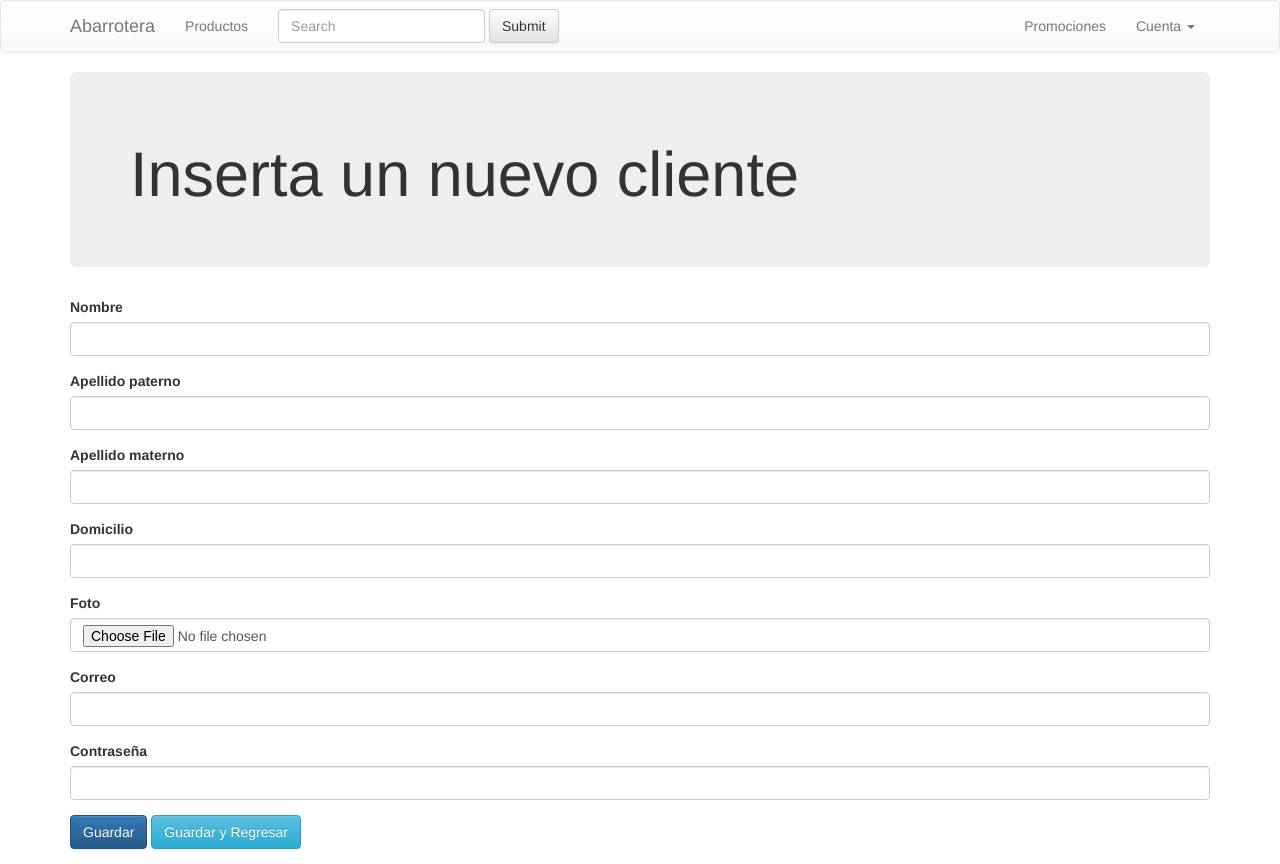
After one commit to naujoh/WP_abarrotera, a PHP site: page /venta/registro/nuevo.php in a window 1280 px wide. The commit adds this page. Run offline with PHP 8.4, Linux system fonts and the light colour scheme; some libraries are stand-ins or nearby versions.

Commit message:
Adding the register form and starting login system

```diff
--- a/admin/abarrotera.class.php
+++ b/admin/abarrotera.class.php
@@ -9,7 +9,8 @@ if(!class_exists('Abarrotera')){
 		var $configuracion = null;
 		function __construct()
 		{
-			include_once('../../configuracion.php');
+			// print_r($_SERVER); die();
+			include_once($_SERVER['DOCUMENT_ROOT'].'/abarrotera/configuracion.php');
 			$this->configuracion=$configuracion;
 			$this->conexion = $conexion;
 		}
@@ -57,24 +58,27 @@ if(!class_exists('Abarrotera')){
 		function actualizar($tabla, $parametros, $llaves){
 			$datos = array_keys($parametros);
 			$keys = array_keys($llaves);
-			array_walk($datos, function(&$item){$item=$item.'=:'.$item;});
-			array_walk($keys, function(&$item){$item=$item.'=:'.$item;});
+			array_walk($datos, function(&$item){$item=$item.'=?';});
+			array_walk($keys, function(&$item){$item=$item.'=?';});
 			$sql = 'UPDATE '.$tabla.' SET '.implode(",", $datos).' WHERE '.implode(" and ", $keys);
 			// echo $sql; die();
 			try{
 				$statement=$this->conexion->prepare($sql);
+				$i=1;
 				foreach ($parametros as $key => $value) {
-					$statement->bindValue(':'.$key, $value);
+					$statement->bindValue($i, $value);
+					$i++;
 				}
 				foreach ($llaves as $key => $value) {
-					$statement->bindParam(':'.$key, $value);
+					$statement->bindValue($i, $value);
+					$i++;
 				}
 				return $statement->execute();
+				// echo $statement->execute(); die();
 			}
 			catch (Exception $e){
 				echo 'La exception: '. $e->getMessage(). '\n';
 			}
-
 		}
 
 		/**
@@ -124,8 +128,19 @@ if(!class_exists('Abarrotera')){
 			$select .= '</select>';
 			return $select;
 		}
+
+		function guardia($roles_permitidos){
+			if(isset($_SESSION['validado'])){
+				if($_SESSION['validado']){
+					foreach ($_SESSION['roles'] as $rol) {
+						if(in_array($rol, $roles_permitidos)){
+							echo 'Si se encontro el rol';
+						}
+					}
+				}
+			}
+		}
 	}
 	$abarrotera = new Abarrotera();
 }
-//$abarrotera = new Abarrotera;
 ?>
--- a/admin/producto/index.php
+++ b/admin/producto/index.php
@@ -20,7 +20,7 @@
 			// echo '<td>'.$value['apaterno'].'</td>';
 			// echo '<td>'.$value['amaterno'].'</td>';
 			echo '<td>'.$value['marca'].'</td>';
-			echo '<td><a href="../presentacion/index.php?id_producto='.$value['id_producto'].'" class="btn btn-success" role="button">Ver presentacions</a></td>';
+			echo '<td><a href="../presentacion/index.php?id_producto='.$value['id_producto'].'" class="btn btn-success" role="button">Ver presentaciones</a></td>';
 			echo '<td><a href="editar.php?id_producto='.$value['id_producto'].'" class="btn btn-primary" role="button">Editar</a></td>';
 			echo '<td><a href="eliminar.php?id_producto='.$value['id_producto'].'" class="btn btn-danger" role="button">Eliminar</a></td>';
 			echo '</tr>';
--- a/configuracion.php
+++ b/configuracion.php
@@ -1,4 +1,5 @@
 <?php
+	session_start();
 	/*CONFIGURACION DE LA BD - CONEXION*/
 	define ('USER', 'gerente');
 	define ('PASSWORD', '12345');
--- /dev/null
+++ b/venta/abarrotera.class.php
@@ -0,0 +1,15 @@
+<?php
+	include_once('../../admin/abarrotera.class.php');
+	/**
+	*
+	*/
+	class Cliente extends Abarrotera
+	{
+
+		// function __construct()
+		// {
+		// 	parent::__construct();
+		// }
+	}
+	// $cliente = new Cliente;
+?>
--- /dev/null
+++ b/venta/cliente/index.php
@@ -0,0 +1,6 @@
+<?php
+include_once('../abarrotera.class.php');
+$rol[0] = 'Cliente';
+$abarrotera->guardia($rol);
+print_r($_SESSION);
+?>
--- /dev/null
+++ b/venta/footer.php
@@ -0,0 +1,2 @@
+	</body>
+</html>
--- /dev/null
+++ b/venta/header.php
@@ -0,0 +1,57 @@
+<!DOCTYPE html>
+<html>
+<head>
+	<title></title>
+		<!-- Latest compiled and minified CSS -->
+	<link rel="stylesheet" href="https://maxcdn.bootstrapcdn.com/bootstrap/3.3.7/css/bootstrap.min.css" integrity="sha384-BVYiiSIFeK1dGmJRAkycuHAHRg32OmUcww7on3RYdg4Va+PmSTsz/K68vbdEjh4u" crossorigin="anonymous">
+
+	<!-- Optional theme -->
+	<link rel="stylesheet" href="https://maxcdn.bootstrapcdn.com/bootstrap/3.3.7/css/bootstrap-theme.min.css" integrity="sha384-rHyoN1iRsVXV4nD0JutlnGaslCJuC7uwjduW9SVrLvRYooPp2bWYgmgJQIXwl/Sp" crossorigin="anonymous">
+
+	<script src="https://ajax.googleapis.com/ajax/libs/jquery/3.2.1/jquery.min.js"></script>
+	<!-- Latest compiled and minified JavaScript -->
+	<script src="https://maxcdn.bootstrapcdn.com/bootstrap/3.3.7/js/bootstrap.min.js" integrity="sha384-Tc5IQib027qvyjSMfHjOMaLkfuWVxZxUPnCJA7l2mCWNIpG9mGCD8wGNIcPD7Txa" crossorigin="anonymous"></script>
+
+</head>
+<body>
+<nav class="navbar navbar-default">
+  <div class="container">
+    <!-- Brand and toggle get grouped for better mobile display -->
+    <div class="navbar-header">
+      <button type="button" class="navbar-toggle collapsed" data-toggle="collapse" data-target="#bs-example-navbar-collapse-1" aria-expanded="false">
+        <span class="sr-only">Toggle navigation</span>
+        <span class="icon-bar"></span>
+        <span class="icon-bar"></span>
+        <span class="icon-bar"></span>
+      </button>
+      <a class="navbar-brand" href="#">Abarrotera</a>
+    </div>
+    <!-- Collect the nav links, forms, and other content for toggling -->
+    <div class="collapse navbar-collapse" id="bs-example-navbar-collapse-1">
+      <ul class="nav navbar-nav">
+        <li><a href="/abarrotera/admin/producto">Productos</a></li>
+      </ul>
+      <form class="navbar-form navbar-left">
+        <div class="form-group">
+          <input type="text" class="form-control" placeholder="Search">
+        </div>
+        <button type="submit" class="btn btn-default">Submit</button>
+      </form>
+      <ul class="nav navbar-nav navbar-right">
+        <li><a href="/abarrotera/admin/promocion/nuevo.php">Promociones</a></li>
+        <li class="dropdown">
+          <a href="#" class="dropdown-toggle" data-toggle="dropdown" role="button" aria-haspopup="true" aria-expanded="false">Cuenta <span class="caret"></span></a>
+          <ul class="dropdown-menu">
+            <li><a href="/abarrotera/admin/detalles">Detalles</a></li>
+            <li><a href="/abarrotera/admin/logout">Log out</a></li>
+          </ul>
+        </li>
+      </ul>
+    </div><!-- /.navbar-collapse -->
+  </div><!-- /.container-fluid -->
+</nav>
+<?php
+  if(isset($mensaje) & isset($color)){
+    echo '<div class="container alert alert-'.$color.'" role="alert">'.$mensaje.'</div>';
+  }
+?>
--- /dev/null
+++ b/venta/registro/nuevo.php
@@ -0,0 +1,81 @@
+<?php
+	include_once('../abarrotera.class.php');
+	if(isset($_POST['enviar'])){
+		if(isset($_FILES['foto']['name'])){
+			$origen = $_FILES['foto']['tmp_name'];
+			$destino = '../../image/user_image/'.$_FILES['foto']['name'];
+			if($abarrotera->validarImagen($_FILES['foto'])){
+				if(move_uploaded_file($origen, $destino)){
+					$parametros['correo']=$_POST['correo'];
+					$parametros['contrasena']=md5($_POST['contrasena']);
+					$abarrotera->insertar('usuario', $parametros);
+					$datos = $abarrotera->consultar('SELECT id_usuario FROM usuario WHERE correo=:correo AND contrasena=:contrasena', $parametros);
+					$parametros = array();
+					$parametros['id_usuario']=$datos[0]['id_usuario'];
+					$parametros['nombre']=$_POST['nombre'];
+					$parametros['apaterno']=$_POST['apaterno'];
+					$parametros['amaterno']=$_POST['amaterno'];
+					$parametros['domicilio']=$_POST['domicilio'];
+					$parametros['foto']=$_FILES['foto']['name'];
+					$abarrotera->insertar('cliente',$parametros);
+					$parametros = array();
+					$parametros['id_usuario'] = $datos[0]['id_usuario'];
+					$parametros['id_rol'] = 1;
+					$abarrotera->insertar('usuario_rol', $parametros);
+					$mensaje = 'Se inserto el cliente';
+					$color = 'success';
+					if($_POST['enviar']=="Guardar y Regresar"){
+						include('index.php'); die();
+					}
+				}else{
+					$mensaje="Error al subir la imagen el proveedor no se ingreso!";
+					$color="danger";
+				}
+			}else{
+				$mensaje="El archivo que intento subir no esta permitido, solo se permiten archivos con extension jpg, png y gif";
+				$color="danger";
+			}
+		}
+	}
+	include_once('../header.php');
+?>
+<div class="container">
+	<div class="jumbotron">
+		<h1>Inserta un nuevo cliente</h1>
+	</div>
+	<form action="nuevo.php" method="POST" enctype="multipart/form-data">
+		<div class="form-group">
+			<label>Nombre</label>
+			<input class="form-control" type="text" name="nombre">
+		</div>
+		<div class="form-group">
+			<label>Apellido paterno</label>
+			<input class="form-control" type="text" name="apaterno">
+		</div>
+		<div class="form-group">
+			<label>Apellido materno</label>
+			<input class="form-control" type="text" name="amaterno">
+		</div>
+		<div class="form-group">
+			<label>Domicilio</label>
+			<input class="form-control" type="text" name="domicilio">
+		</div>
+		<div class="form-group">
+			<label>Foto</label>
+			<input class="form-control" type="file" name="foto">
+		</div>
+		<div class="form-group">
+			<label>Correo</label>
+			<input class="form-control" type="email" name="correo" required>
+		</div>
+		<div class="form-group">
+			<label>Contraseña</label>
+			<input class="form-control" type="password" name="contrasena" required>
+		</div>
+		<div class="form-group">
+			<input class="btn btn-primary" type="submit" name="enviar" value="Guardar">
+			<input class="btn btn-info" type="submit" name="enviar" value="Guardar y Regresar">
+		</div>
+	</form>
+</div>
+<?php include('../footer.php'); ?>
```
Also changed, not shown: admin/categoria/editar.php (added, +39 -0 lines), admin/presentacion/editar.php (added, +116 -0 lines), admin/rol/editar.php (added, +39 -0 lines), admin/sucursal/editar.php (added, +39 -0 lines), venta/login/index.php (added, +46 -0 lines), venta/registro/eliminar.php (added, +15 -0 lines), venta/registro/index.php (added, +34 -0 lines), image/productos/JBDLJBSJKLDSH.png (added), image/productos/PENDLSUNKPDKN.png (added), image/user_image/19511341_1759083254120403_8790122528705781290_n.jpg (renamed from image/promocion/19511341_1759083254120403_8790122528705781290_n.jpg), image/user_image/quala.png (added).
